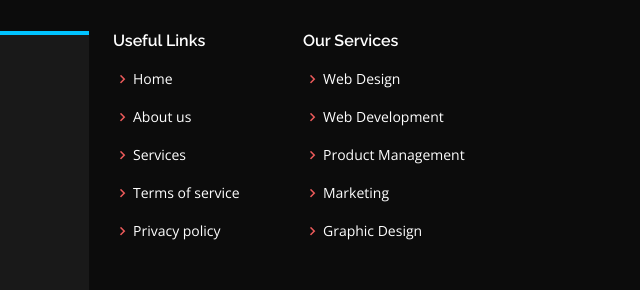
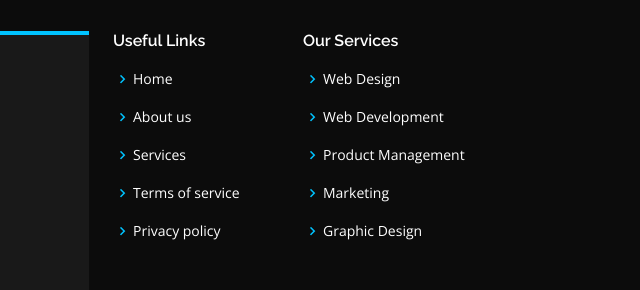
Before and after one commit to Sinesipho/Test-Webtank, a plain HTML site: page index.html in a window 1280 px wide. Shown: the part 5577-5867 px from the top of the page, 349-989 px from the left. Drawn offline with nearby package versions, Linux system fonts and the light colour scheme.

Commit message:
Update style.css

```diff
--- a/style.css
+++ b/style.css
@@ -1383,7 +1383,7 @@ section {
 
 #footer .footer-top .footer-links ul i {
   padding-right: 2px;
-  color: #ed5b5b;
+  color: var(--blue);
   font-size: 18px;
   line-height: 1;
 }
```
